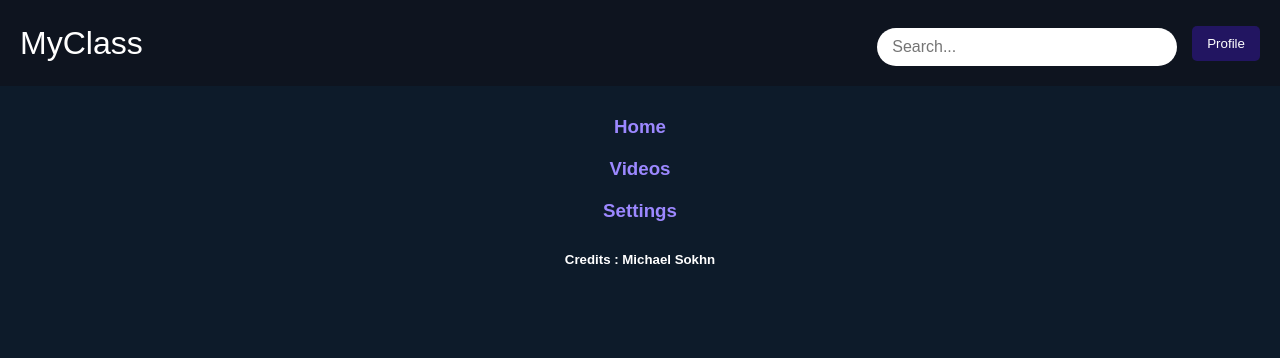
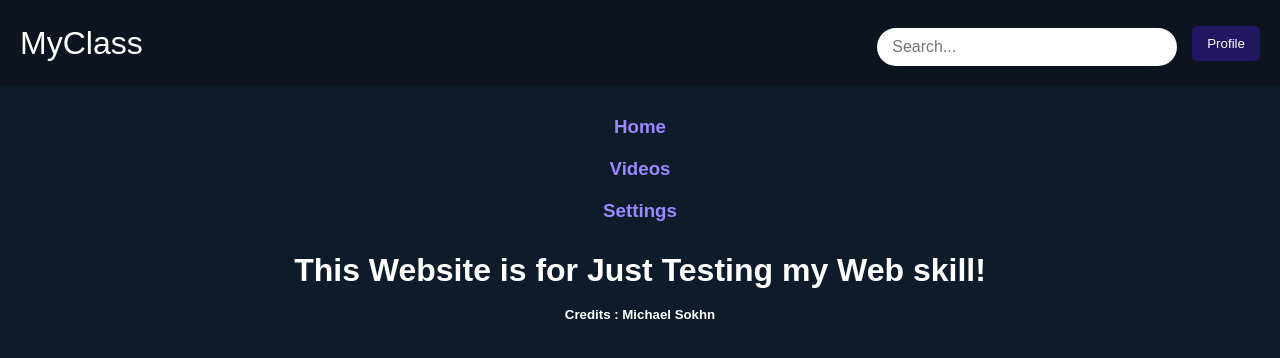
Before and after one commit to MsYT851/myclass, a plain HTML site: page main.html in a window 1280 px wide. Drawn offline with Linux system fonts and the light colour scheme.

Commit message:
Pending changes exported from your codespace

```diff
--- a/main.html
+++ b/main.html
@@ -24,6 +24,10 @@
         </nav>
     </aside>
 
+    <center><h1>This Website is for Just Testing my Web skill!</h1></center>
+</br>
+
+
     <div id="profilePopup" class="popup">
         <p>Email: <span id="profileEmail"></span></p>
         <button onclick="signOut()">Sign Out</button>
```
Also changed, not shown: myfiles.html (+3 -1 lines).
